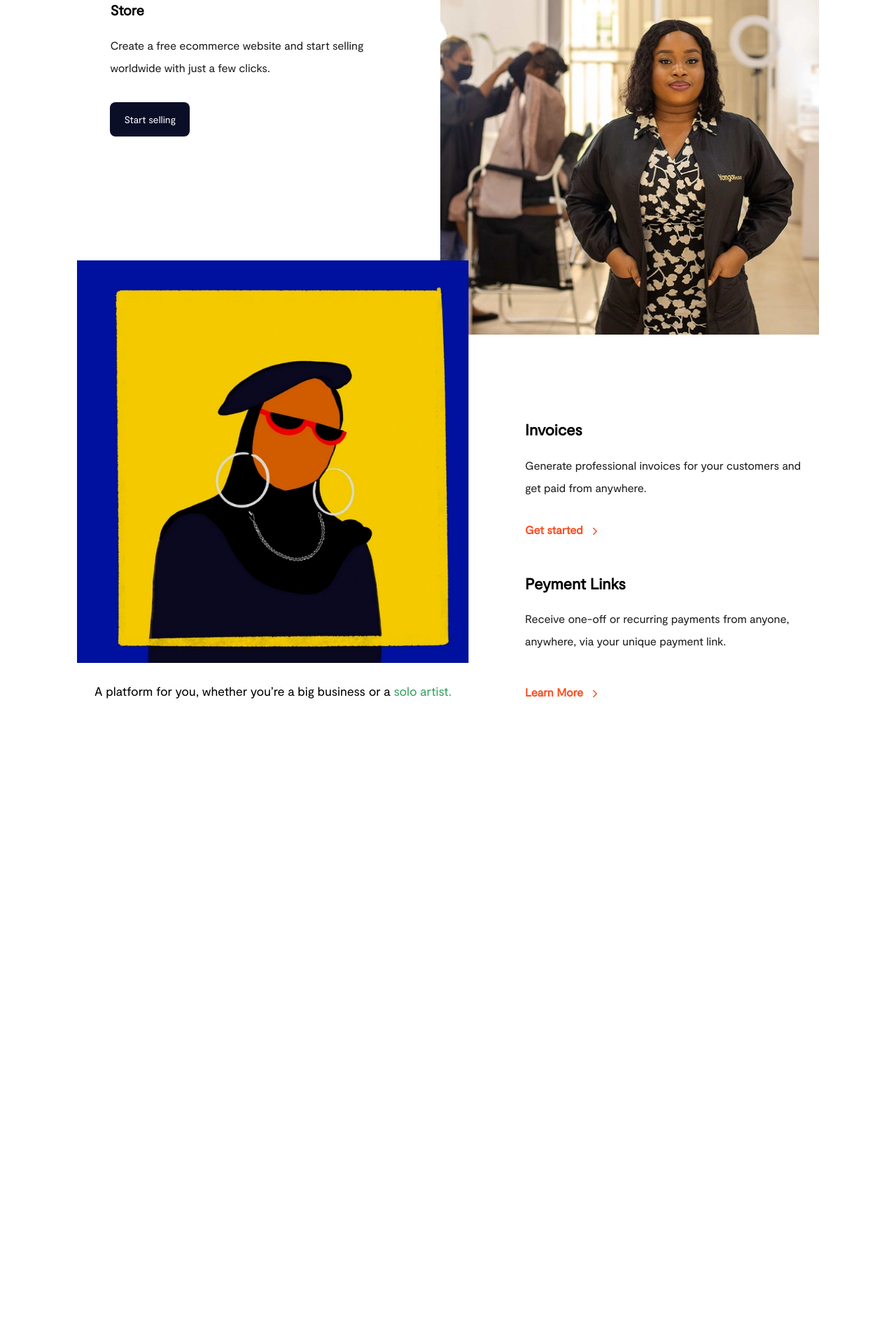
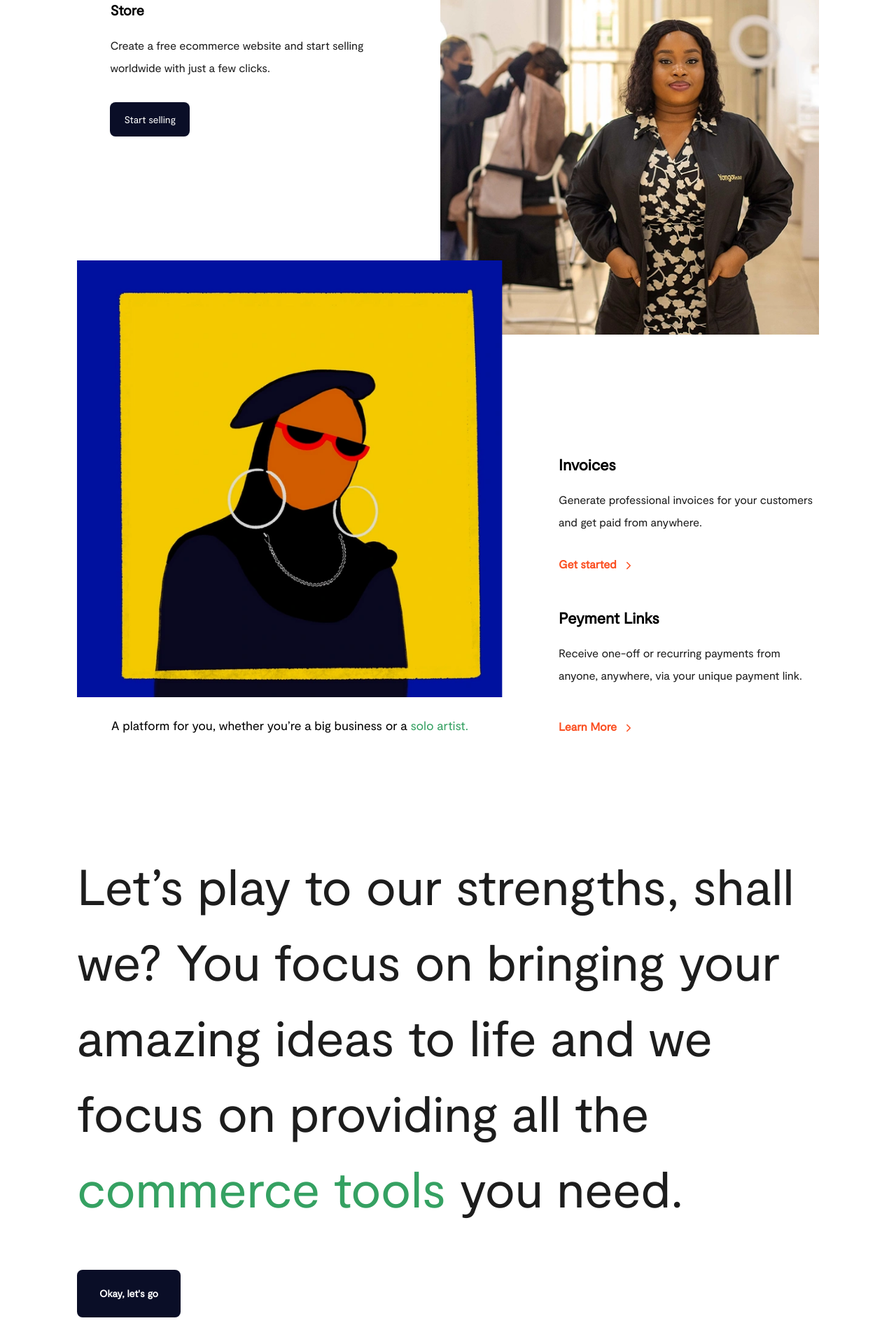
Before and after one commit to cjchika/flutterwave_clone, a React (Vite) app: page / in a window 1280 px wide. Shown: the part 3673-5593 px from the top of the page at 70% size. Before the commit the page ends 5062 px from the top, so only its background shows below. Built offline with nearby package versions, Linux system fonts and the light colour scheme.

Commit message:
Commerce Section Ready

```diff
--- a/src/components/Commerce.jsx
+++ b/src/components/Commerce.jsx
@@ -12,7 +12,7 @@ const Commerce = () => {
             Build a successful online business with our{" "}
             <span className="text-green">Commerce tools.</span>
           </h2>
-          <div className="lg:mb-[18rem]">
+          <div className="mb-[3rem] lg:mb-[10rem] ">
             <div className="flex  items-start justify-end">
               <div className="pt-[1rem]  lg:flex  items-start justify-end">
                 <div className="lg:w-[25rem] lg:mr-[4.5rem] lg:mt-[8rem]">
@@ -82,7 +82,7 @@ const Commerce = () => {
             <div className="flex flex-wrap lg:flex-nowrap  items-end justify-start lg:mt-[-10%]">
               <div className="w-full lg:mr-[5rem] lg:w-[58%] ">
                 <div className="relative h-full mb-10 lg:mb-0">
-                  <div className="lg:h-[100%] w-full lg:w-[29rem] xlg:w-[33rem] xl:w-[35rem]">
+                  <div className="lg:h-[100%] w-full lg:w-[29rem] xlg:w-[33rem] xl:w-[38rem]">
                     <img
                       src={CreatorIImage}
                       className="object-cover h-full w-full"
@@ -136,6 +136,17 @@ const Commerce = () => {
               </div>
             </div>
           </div>
+          <p className="text-cardDarkBG text-[36px] md:text-[50px] font-thin lg:text-[4.5rem] mb-[4rem]">
+            Let’s play to our strengths, shall we? You focus on bringing your
+            amazing ideas to life and we focus on providing all the{" "}
+            <span className="text-green">commerce tools</span> you need.
+          </p>
+          <a
+            href="/"
+            className="bg-btnPrimary text-white font-semibold text-sm rounded-lg p-6 px-8 "
+          >
+            Okay, let's go
+          </a>
         </div>
       </section>
     </>
```
